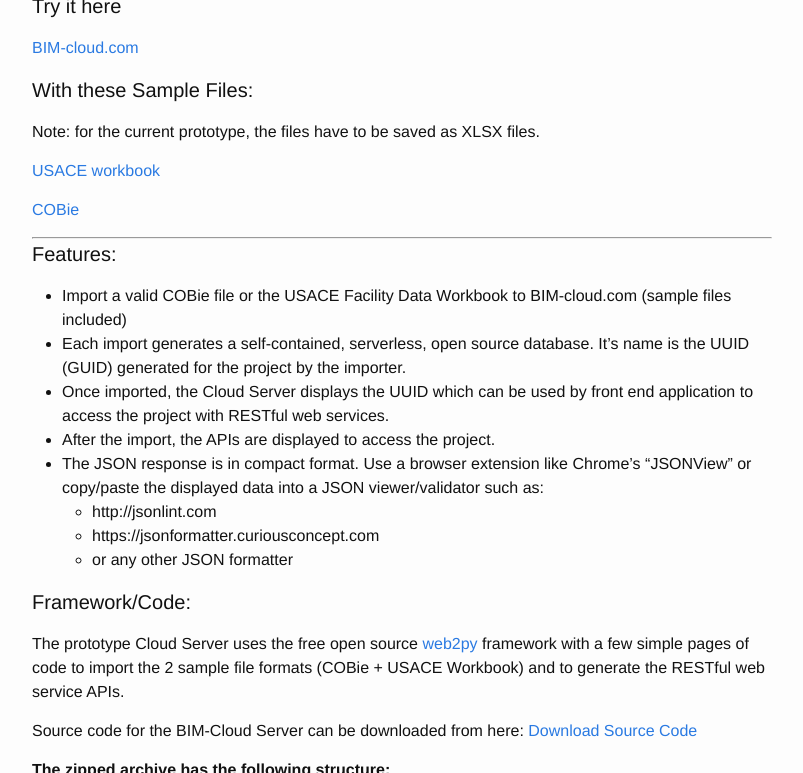
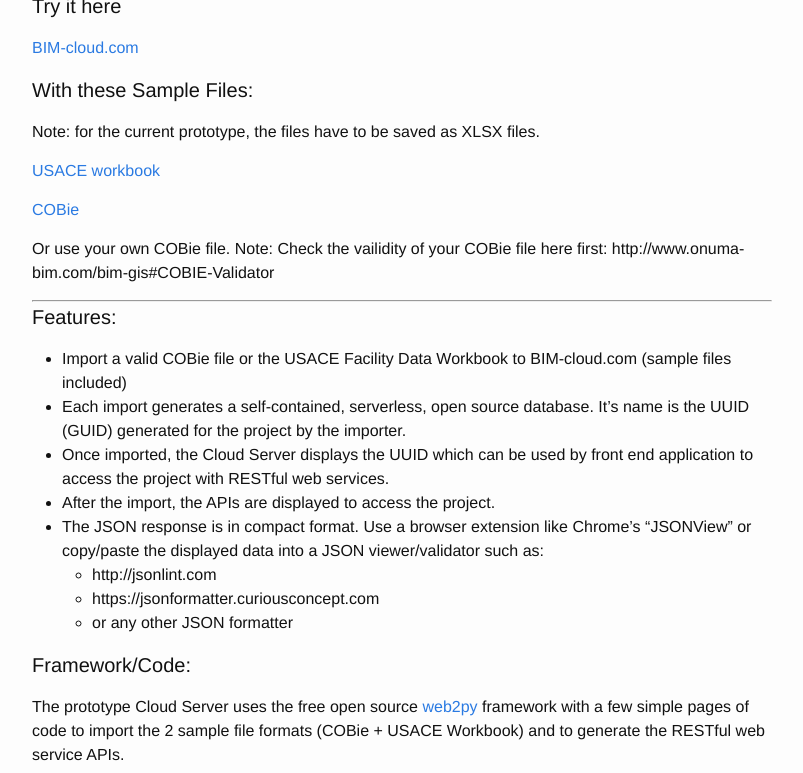
Before and after one commit to buildingSMARTalliance/BIMStorm, a Jekyll site: the page built from _posts/2016-09-18-BIM-cloud.markdown, in a window 1280 px wide and 900 px high, scrolled down 639 px, cut to the strip 20-793 px from the top of the window. Shown: the whole strip, without its empty margins (238-1041 px from the left). Built offline with Jekyll 4.4.1, drawn with Linux system fonts in a browser that asks for light colours.

Commit message:
Update 2016-09-18-BIM-cloud.markdown

```diff
--- a/_posts/2016-09-18-BIM-cloud.markdown
+++ b/_posts/2016-09-18-BIM-cloud.markdown
@@ -22,6 +22,9 @@
 [USACE workbook](https://www.onuma.com/transfer/USACE_Facility_Data_Workbook2.xlsx)
 
 [COBie](https://www.onuma.com/transfer/Clinic_COBie.xlsx)
+
+Or use your own COBie file.
+Note: Check the vailidity of your COBie file here first: http://www.onuma-bim.com/bim-gis#COBIE-Validator
 
 _____________________
 
```
